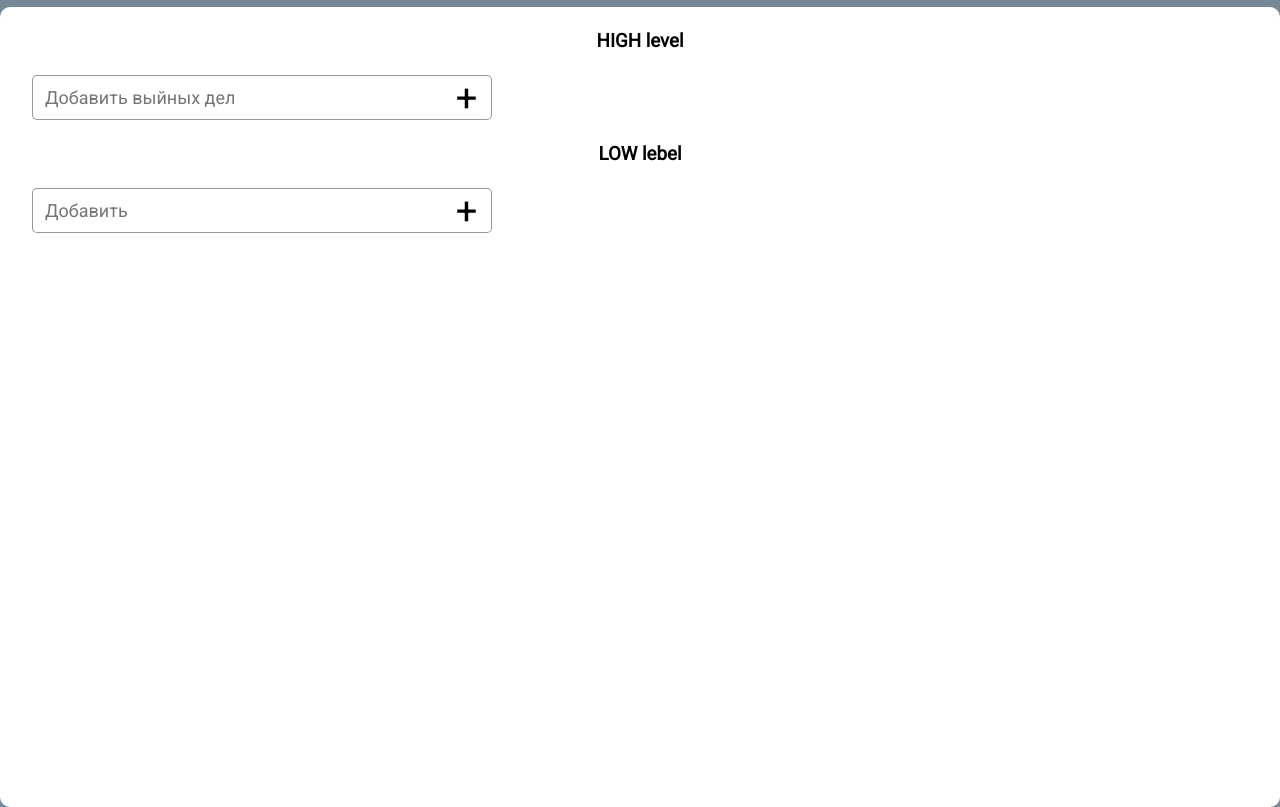
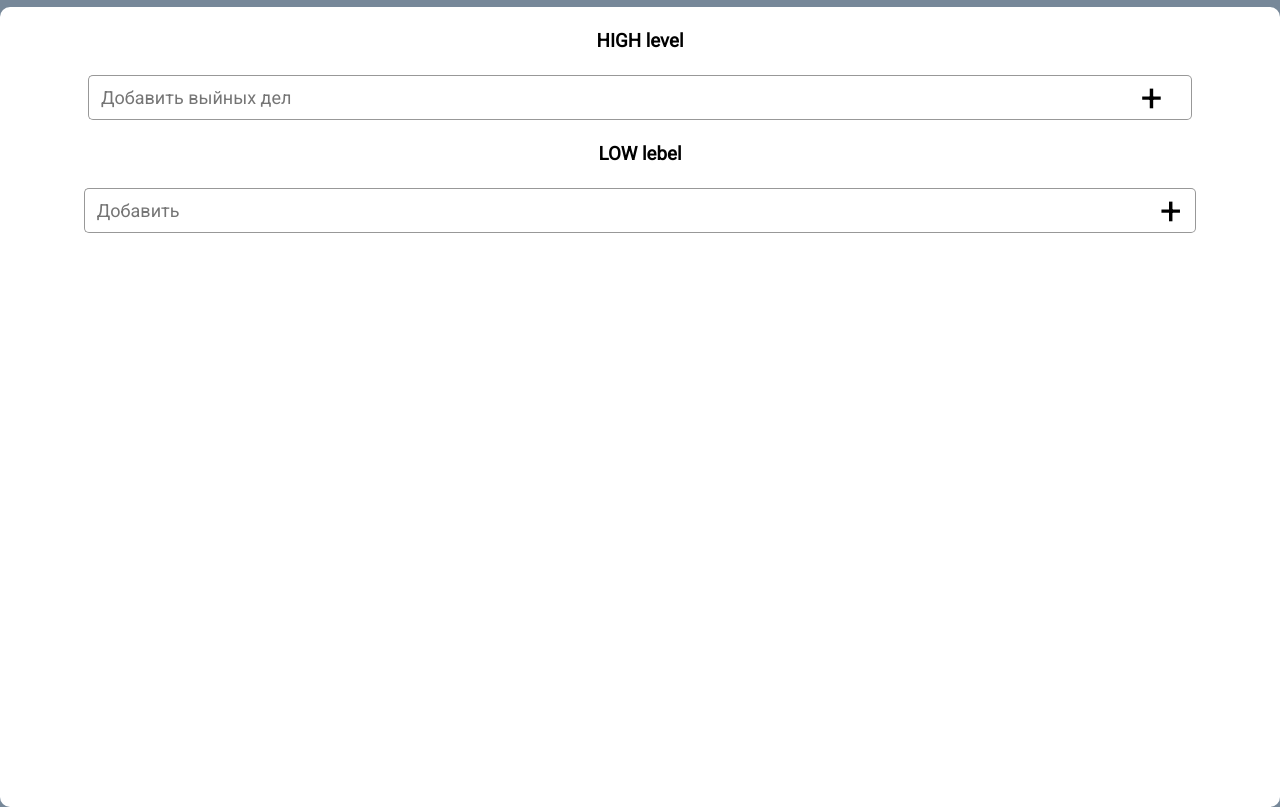
Before and after one commit to vag1ffm/ToDo, a plain HTML site: page index.html in a window 1280 px wide. Shown: the part 51-858 px from the top of the page. Drawn offline with Linux system fonts and the light colour scheme.

Commit message:
адаптация

```diff
--- a/style.css
+++ b/style.css
@@ -32,10 +32,11 @@ h3 {
 }
 .high-lable, .low-lable {
     display: flex;
-    width: 95%;
+    width: 100%;
+    justify-content: center;
 }
-.high-lable input:first-child{
-    width: 410px;
+.high-lable input:first-child {
+    width: 80%;
     height: 45px;
     border: 1px #989898 solid;
     border-right: none;
@@ -43,7 +44,7 @@ h3 {
     border-top-left-radius: 5px;
 }
 .high-lable input:last-child{
-    width: 50px;
+    width: 80px;
     height: 45px;
     background-color: white;
     border:  1px #989898 solid;
@@ -99,7 +100,7 @@ button {
 }
 
 .low-lable input:first-child{
-    width: 410px;
+    width: 83%;
     height: 45px;
     border: 1px #989898 solid;
     border-right: none;
```
